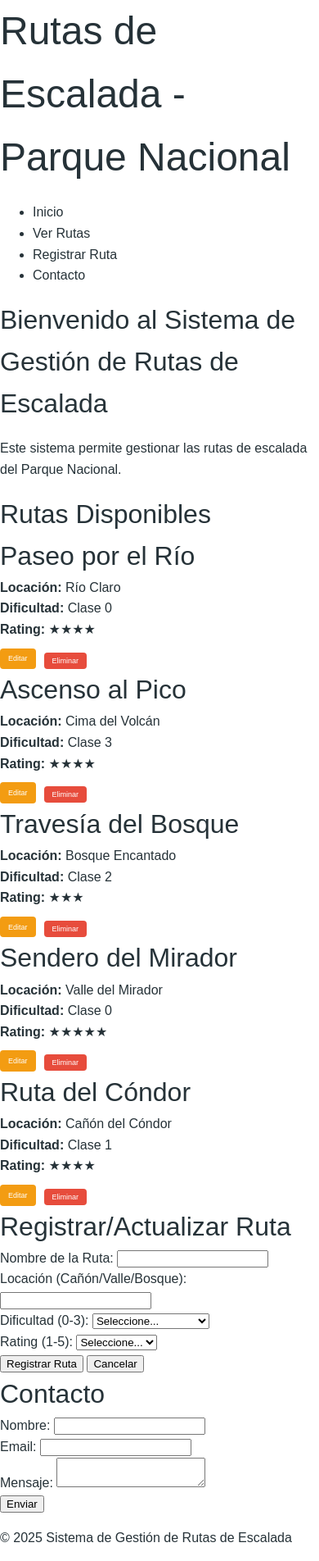
After one commit to Ordun0/Examen_Web_Hernandez, a PHP site: page /index.php in a window 390 px wide. The commit adds this page. Shown: the whole page at 82% size. Run offline with PHP 8.4, Linux system fonts and the light colour scheme; data comes from the database, SQL or seed files in the repository; both versions use the stored data as it was after the commit.

Commit message:
**Title:** Implementación final del sistema de gestión de rutas de escalada
**Key features implemented:**
- **config.php**: Nuevo archivo para configurar la conexión a MySQL mediante PDO con manejo de errores.
- **crear_base_datos.sql**: Nuevo script SQL para crear la base de datos `parque_nacional` y la tabla `rutas` con campos id, nombre, locacion, dificultad (0-3), rating (1-5) y fecha_registro.
- **gestion_rutas.php**: Nuevo archivo PHP centralizado para gestionar operaciones CRUD (crear, editar, eliminar) con validación y seguridad contra inyecciones SQL.
- **index.php**: Página principal actualizada con secciones integradas: inicio, ver rutas, registrar/actualizar ruta y contacto; incluye funcionalidad JavaScript para editar y restablecer formularios.
- **js/script.js**: Nueva función para editar rutas dinámicamente, validar el formulario de contacto y mejorar la experiencia de usuario con scroll suave.
- **procesar_contacto.php**: Nuevo archivo para procesar el formulario de contacto con redirección segura y mensajes de éxito/error.
- **obtener_rutas.php**: Nuevo endpoint JSON para obtener rutas desde la base de datos, preparado para futuras integraciones.
- **README.md**: Documentación completa con descripción del sistema, funciones implementadas, tecnologías usadas y manual de usuario.
- **css/styles.css**: Mejoras visuales con estilos responsivos, mejor contraste en secciones clave y estilos específicos para acciones de rutas.

**Overall improvements:** Se ha consolidado una aplicación web funcional con gestión completa de rutas mediante CRUD, validación de formularios, diseño responsive y un flujo de usuario coherente. La separación entre lógica PHP, presentación HTML y estilo CSS cumple con los requisitos técnicos, y la base de datos está completamente definida y poblada con datos de prueba.

```diff
--- /dev/null
+++ b/config.php
@@ -0,0 +1,14 @@
+<?php
+// Configuración de la base de datos
+$servername = "localhost";
+$username = "root";
+$password = "";
+$dbname = "parque_nacional";
+
+try {
+    $pdo = new PDO("mysql:host=$servername;dbname=$dbname;charset=utf8", $username, $password);
+    $pdo->setAttribute(PDO::ATTR_ERRMODE, PDO::ERRMODE_EXCEPTION);
+} catch(PDOException $e) {
+    die("Conexión fallida: " . $e->getMessage());
+}
+?>
--- a/css/styles.css
+++ b/css/styles.css
@@ -776,3 +776,36 @@ img {
   margin-bottom: 1rem;
   border: 1px solid #a5d6a7;
 }
+
+/* Estilos para las acciones de las rutas */
+.acciones-ruta {
+  margin-top: 1rem;
+  display: flex;
+  gap: 1rem;
+}
+
+.btn-editar, .btn-eliminar {
+  padding: 0.5rem 1rem;
+  border: none;
+  border-radius: 4px;
+  cursor: pointer;
+  font-size: 0.9rem;
+}
+
+.btn-editar {
+  background-color: #f39c12;
+  color: white;
+}
+
+.btn-editar:hover {
+  background-color: #e67e22;
+}
+
+.btn-eliminar {
+  background-color: #e74c3c;
+  color: white;
+}
+
+.btn-eliminar:hover {
+  background-color: #c0392b;
+}
--- /dev/null
+++ b/index.php
@@ -0,0 +1,154 @@
+<!DOCTYPE html>
+<html lang="es">
+<head>
+    <meta charset="UTF-8">
+    <meta name="viewport" content="width=device-width, initial-scale=1.0">
+    <title>Rutas de Escalada - Parque Nacional</title>
+    <link rel="stylesheet" href="css/styles.css">
+</head>
+<body>
+    <header>
+        <h1>Rutas de Escalada - Parque Nacional</h1>
+        <nav>
+            <ul>
+                <li><a href="#inicio">Inicio</a></li>
+                <li><a href="#rutas">Ver Rutas</a></li>
+                <li><a href="#registro">Registrar Ruta</a></li>
+                <li><a href="#contacto">Contacto</a></li>
+            </ul>
+        </nav>
+    </header>
+
+    <main>
+        <section id="inicio">
+            <h2>Bienvenido al Sistema de Gestión de Rutas de Escalada</h2>
+            <p>Este sistema permite gestionar las rutas de escalada del Parque Nacional.</p>
+        </section>
+
+        <section id="rutas">
+            <h2>Rutas Disponibles</h2>
+            <div id="rutas-lista">
+                <?php
+                include 'config.php';
+
+                try {
+                    $stmt = $pdo->query("SELECT * FROM rutas ORDER BY id DESC");
+                    $rutas = $stmt->fetchAll(PDO::FETCH_ASSOC);
+
+                    if (count($rutas) > 0) {
+                        foreach ($rutas as $ruta) {
+                            echo '<div class="ruta-item">';
+                            echo '<h3>' . htmlspecialchars($ruta['nombre']) . '</h3>';
+                            echo '<div class="ruta-info">';
+                            echo '<div><strong>Locación:</strong> ' . htmlspecialchars($ruta['locacion']) . '</div>';
+                            echo '<div><strong>Dificultad:</strong> <span class="ruta-dificultad dificultad-' . $ruta['dificultad'] . '">Clase ' . $ruta['dificultad'] . '</span></div>';
+                            echo '<div><strong>Rating:</strong> <span class="ruta-rating">' . str_repeat('★', $ruta['rating']) . '</span></div>';
+                            echo '</div>';
+
+                            // Botones de editar y eliminar
+                            echo '<div class="acciones-ruta">';
+                            echo '<button class="btn-editar" onclick="editarRuta(' . $ruta['id'] . ', \'' . addslashes($ruta['nombre']) . '\', \'' . addslashes($ruta['locacion']) . '\', \'' . $ruta['dificultad'] . '\', \'' . $ruta['rating'] . '\')">Editar</button>';
+                            echo '<form method="post" action="gestion_rutas.php" style="display:inline;" onsubmit="return confirm(\'¿Está seguro de que desea eliminar esta ruta?\');">';
+                            echo '<input type="hidden" name="action" value="eliminar">';
+                            echo '<input type="hidden" name="id" value="' . $ruta['id'] . '">';
+                            echo '<button type="submit" class="btn-eliminar">Eliminar</button>';
+                            echo '</form>';
+                            echo '</div>';
+
+                            echo '</div>';
+                        }
+                    } else {
+                        echo '<p>No hay rutas registradas aún.</p>';
+                    }
+                } catch(PDOException $e) {
+                    echo '<p>Error al cargar las rutas: ' . $e->getMessage() . '</p>';
+                }
+                ?>
+            </div>
+        </section>
+
+        <section id="registro">
+            <h2>Registrar/Actualizar Ruta</h2>
+            <form id="ruta-form" action="gestion_rutas.php" method="POST">
+                <input type="hidden" name="action" value="crear">
+                <div class="form-group">
+                    <label for="nombre">Nombre de la Ruta:</label>
+                    <input type="text" id="nombre" name="nombre" required>
+                </div>
+
+                <div class="form-group">
+                    <label for="locacion">Locación (Cañón/Valle/Bosque):</label>
+                    <input type="text" id="locacion" name="locacion" required>
+                </div>
+
+                <div class="form-group">
+                    <label for="dificultad">Dificultad (0-3):</label>
+                    <select id="dificultad" name="dificultad" required>
+                        <option value="">Seleccione...</option>
+                        <option value="0">Clase 0 (Fácil)</option>
+                        <option value="1">Clase 1 (Intermedio)</option>
+                        <option value="2">Clase 2 (Difícil)</option>
+                        <option value="3">Clase 3 (Experto)</option>
+                    </select>
+                </div>
+
+                <div class="form-group">
+                    <label for="rating">Rating (1-5):</label>
+                    <select id="rating" name="rating" required>
+                        <option value="">Seleccione...</option>
+                        <option value="1">1 Estrella</option>
+                        <option value="2">2 Estrellas</option>
+                        <option value="3">3 Estrellas</option>
+                        <option value="4">4 Estrellas</option>
+                        <option value="5">5 Estrellas</option>
+                    </select>
+                </div>
+
+                <button type="submit">Registrar Ruta</button>
+                <button type="button" onclick="resetForm()">Cancelar</button>
+            </form>
+        </section>
+
+        <section id="contacto">
+            <h2>Contacto</h2>
+            <form id="contacto-form" action="procesar_contacto.php" method="POST">
+                <div class="form-group">
+                    <label for="nombre_contacto">Nombre:</label>
+                    <input type="text" id="nombre_contacto" name="nombre_contacto" required>
+                </div>
+
+                <div class="form-group">
+                    <label for="email">Email:</label>
+                    <input type="email" id="email" name="email" required>
+                </div>
+
+                <div class="form-group">
+                    <label for="mensaje">Mensaje:</label>
+                    <textarea id="mensaje" name="mensaje" required></textarea>
+                </div>
+
+                <button type="submit">Enviar</button>
+            </form>
+        </section>
+    </main>
+
+    <footer>
+        <p>&copy; 2025 Sistema de Gestión de Rutas de Escalada</p>
+    </footer>
+
+    <script src="js/script.js"></script>
+    <?php
+    if (isset($_GET['registrado']) && $_GET['registrado'] == 1) {
+        echo '<script>alert("Ruta registrada exitosamente");</script>';
+    }
+
+    if (isset($_GET['contacto'])) {
+        if ($_GET['contacto'] == 'enviado') {
+            echo '<script>alert("Mensaje de contacto enviado exitosamente");</script>';
+        } elseif ($_GET['contacto'] == 'error') {
+            echo '<script>alert("Error al enviar el mensaje de contacto");</script>';
+        }
+    }
+    ?>
+</body>
+</html>
--- /dev/null
+++ b/js/script.js
@@ -0,0 +1,133 @@
+// Script para validación de formularios y funcionalidades de la aplicación
+
+document.addEventListener('DOMContentLoaded', function() {
+    // Validación del formulario de contacto
+    const contactoForm = document.getElementById('contacto-form');
+    if(contactoForm) {
+        contactoForm.addEventListener('submit', function(e) {
+            e.preventDefault();
+
+            // Obtener valores del formulario
+            const nombre = document.getElementById('nombre_contacto').value.trim();
+            const email = document.getElementById('email').value.trim();
+            const mensaje = document.getElementById('mensaje').value.trim();
+
+            // Validar campos
+            let isValid = true;
+
+            if(nombre === '') {
+                alert('Por favor ingrese su nombre');
+                isValid = false;
+            }
+
+            if(email === '') {
+                alert('Por favor ingrese su email');
+                isValid = false;
+            } else if(!isValidEmail(email)) {
+                alert('Por favor ingrese un email válido');
+                isValid = false;
+            }
+
+            if(mensaje === '') {
+                alert('Por favor ingrese un mensaje');
+                isValid = false;
+            }
+
+            if(isValid) {
+                // Enviar formulario vía AJAX
+                const formData = new FormData(contactoForm);
+
+                fetch('procesar_contacto.php', {
+                    method: 'POST',
+                    body: formData
+                })
+                .then(response => response.text())
+                .then(data => {
+                    alert('Formulario enviado correctamente. Gracias por contactarnos.');
+                    contactoForm.reset();
+                })
+                .catch(error => {
+                    alert('Error al enviar el formulario. Por favor, inténtelo de nuevo.');
+                });
+            }
+        });
+    }
+
+    // Función para validar email
+    function isValidEmail(email) {
+        const emailRegex = /^[^\s@]+@[^\s@]+\.[^\s@]+$/;
+        return emailRegex.test(email);
+    }
+
+    // Validación del formulario de registro de rutas
+    const rutaForm = document.getElementById('ruta-form');
+    if(rutaForm) {
+        rutaForm.addEventListener('submit', function(e) {
+            // La validación del lado del cliente se hace con el atributo 'required' en HTML
+            // Aquí podríamos agregar validación adicional si es necesario
+        });
+    }
+});
+
+// Función para desplazarse a una sección específica
+function scrollToSection(sectionId) {
+    const section = document.getElementById(sectionId);
+    if(section) {
+        section.scrollIntoView({ behavior: 'smooth' });
+    }
+}
+
+// Función para editar una ruta
+function editarRuta(id, nombre, locacion, dificultad, rating) {
+    // Llenar el formulario con los datos actuales
+    document.getElementById('nombre').value = nombre;
+    document.getElementById('locacion').value = locacion;
+    document.getElementById('dificultad').value = dificultad;
+    document.getElementById('rating').value = rating;
+
+    // Cambiar el formulario para que actualice en lugar de crear
+    const form = document.getElementById('ruta-form');
+    form.action = 'gestion_rutas.php';
+
+    // Agregar campo oculto para indicar la acción de edición
+    let actionInput = document.createElement('input');
+    actionInput.type = 'hidden';
+    actionInput.name = 'action';
+    actionInput.value = 'editar';
+    form.appendChild(actionInput);
+
+    // Agregar campo oculto para el ID
+    let idInput = document.createElement('input');
+    idInput.type = 'hidden';
+    idInput.name = 'id';
+    idInput.value = id;
+    form.appendChild(idInput);
+
+    // Cambiar el texto del botón
+    const submitButton = form.querySelector('button[type="submit"]');
+    submitButton.textContent = 'Actualizar Ruta';
+
+    // Hacer scroll al formulario de registro
+    scrollToSection('registro');
+}
+
+// Función para restablecer el formulario a su estado original
+function resetForm() {
+    const form = document.getElementById('ruta-form');
+    form.action = 'registrar_ruta.php';
+
+    // Remover campos ocultos si existen
+    const hiddenInputs = form.querySelectorAll('input[type="hidden"]');
+    hiddenInputs.forEach(input => {
+        if(input.name === 'action' || input.name === 'id') {
+            input.remove();
+        }
+    });
+
+    // Restablecer el formulario
+    form.reset();
+
+    // Restablecer el texto del botón
+    const submitButton = form.querySelector('button[type="submit"]');
+    submitButton.textContent = 'Registrar Ruta';
+}
```
Also changed, not shown: crear_base_datos.sql (added, +23 -0 lines), gestion_rutas.php (added, +81 -0 lines), obtener_rutas.php (added, +13 -0 lines), procesar_contacto.php (added, +24 -0 lines), registrar_ruta.php (added, +24 -0 lines), README.md, 1 other file.
